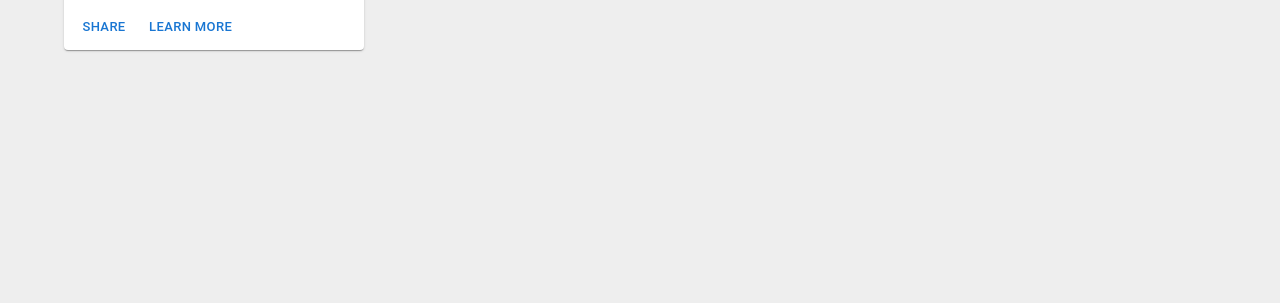
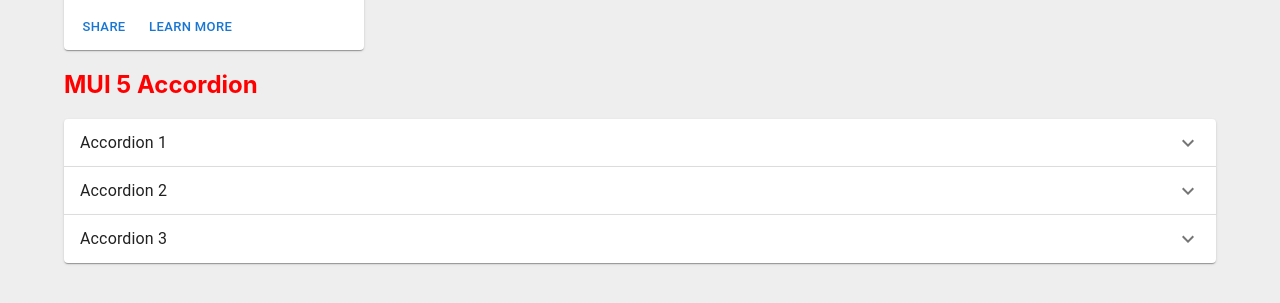
Before and after one commit to Dina2703/mui5-app, a React (Create React App) app: page / in a window 1280 px wide. Shown: the part 4136-4439 px from the top of the page. Before the commit the page ends 4250 px from the top, so only its background shows below. Built offline with nearby package versions, Linux system fonts and the light colour scheme.

Commit message:
Accordion MUI

```diff
--- a/src/App.js
+++ b/src/App.js
@@ -1,4 +1,5 @@
 import "./App.css";
+import MuiAccordion from "./components/MuiAccordion";
 import MuiAutoComplete from "./components/MuiAutoComplete";
 import MuiButton from "./components/MuiButton";
 import MuiCard from "./components/MuiCard";
@@ -43,6 +44,8 @@
       <MuiLayout />
       <h2>MUI 5 Card </h2>
       <MuiCard />
+      <h2>MUI 5 Accordion </h2>
+      <MuiAccordion />
     </div>
   );
 }
--- /dev/null
+++ b/src/components/MuiAccordion.js
@@ -0,0 +1,85 @@
+import ExpandMoreIcon from "@mui/icons-material/ExpandMore";
+import {
+  Accordion,
+  AccordionDetails,
+  AccordionSummary,
+  Typography,
+} from "@mui/material";
+import { useState } from "react";
+
+function MuiAccordion() {
+  const [expanded, setExpanded] = useState(false);
+
+  //to open only the accordion that was clicked, others stay closed
+  const handleChange = (isExpanded, panel) => {
+    setExpanded(isExpanded ? panel : false);
+  };
+  return (
+    <div>
+      <Accordion
+        expanded={expanded === "panel1"}
+        onChange={(e, isExpanded) => handleChange(isExpanded, "panel1")}
+      >
+        <AccordionSummary
+          id="panel1-header"
+          aria-controls="panel1-content"
+          expandIcon={<ExpandMoreIcon />}
+        >
+          <Typography>Accordion 1</Typography>
+        </AccordionSummary>
+        <AccordionDetails>
+          <Typography>
+            Lorem ipsum dolor sit amet consectetur, adipisicing elit. Illo
+            pariatur ex repellat ratione neque amet, corrupti distinctio totam
+            saepe nobis molestias, numquam omnis atque sint, nesciunt autem
+            voluptas nihil unde.
+          </Typography>
+        </AccordionDetails>
+      </Accordion>
+      <Accordion
+        expanded={expanded === "panel2"}
+        onChange={(e, isExpanded) => handleChange(isExpanded, "panel2")}
+      >
+        <AccordionSummary
+          id="panel2-header"
+          aria-controls="panel2-content"
+          expandIcon={<ExpandMoreIcon />}
+        >
+          <Typography>Accordion 2</Typography>
+        </AccordionSummary>
+        <AccordionDetails>
+          <Typography>
+            Lorem ipsum dolor sit amet consectetur, adipisicing elit. Illo
+            pariatur ex repellat ratione neque amet, corrupti distinctio totam
+            saepe nobis molestias, numquam omnis atque sint, nesciunt autem
+            voluptas nihil unde.
+          </Typography>
+        </AccordionDetails>
+      </Accordion>
+      <Accordion
+        expanded={expanded === "panel3"}
+        onChange={(e, isExpanded) => handleChange(isExpanded, "panel3")}
+      >
+        <AccordionSummary
+          id="panel3-header"
+          aria-controls="panel3-content"
+          expandIcon={<ExpandMoreIcon />}
+        >
+          <Typography>Accordion 3</Typography>
+        </AccordionSummary>
+        <AccordionDetails>
+          <Typography>
+            Lorem ipsum dolor sit amet consectetur, adipisicing elit. Illo
+            pariatur ex repellat ratione neque amet, corrupti distinctio totam
+            saepe nobis molestias, numquam omnis atque sint, nesciunt autem
+            voluptas nihil unde.
+          </Typography>
+        </AccordionDetails>
+      </Accordion>
+    </div>
+  );
+}
+
+export default MuiAccordion;
+
+//Accordion can contain any contant
```
